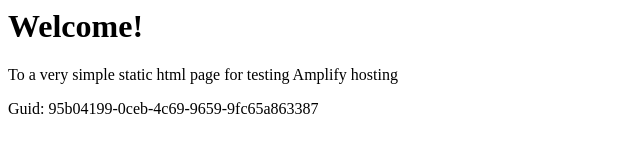
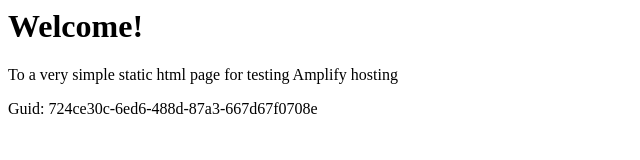
Before and after one commit to aws-aemilia-gru/Github-PR-Commit-Integration-Test-DoNotTouch-GitHubWebhookPushCanaryTest-v1-prod-sa-east-1, a website: page src/index.html in a window 1280 px wide. Shown: the full height of the page, 0-640 px from the left. Drawn offline with Linux system fonts and the light colour scheme.

Commit message:
commit from integ tests

```diff
--- a/src/index.html
+++ b/src/index.html
@@ -12,6 +12,6 @@
 <body>
     <h1>Welcome!</h1>
     <p>To a very simple static html page for testing Amplify hosting</p>
-    <p>Guid: 95b04199-0ceb-4c69-9659-9fc65a863387</p></body>
+    <p>Guid: 724ce30c-6ed6-488d-87a3-667d67f0708e</p></body>
 
 </html>
```
